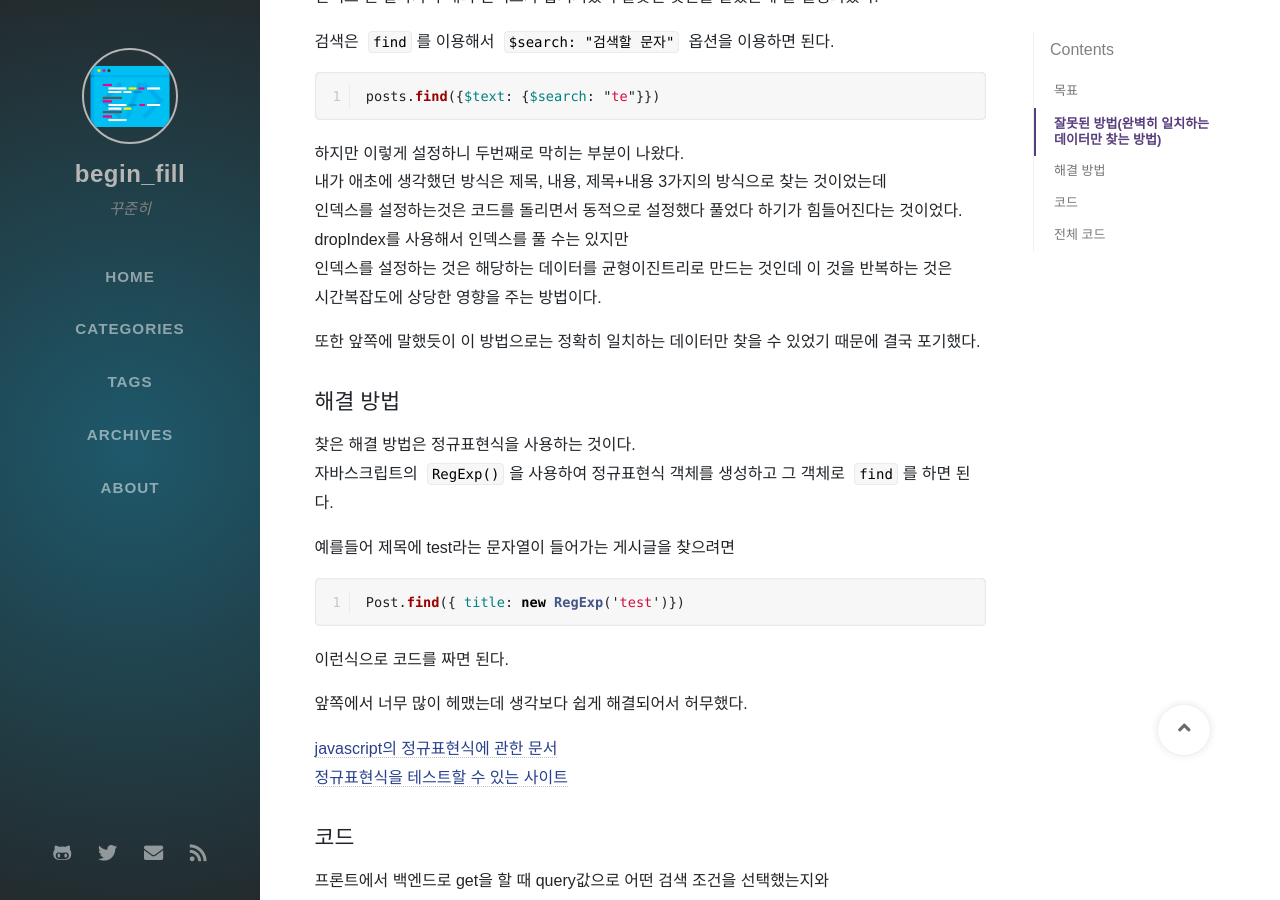
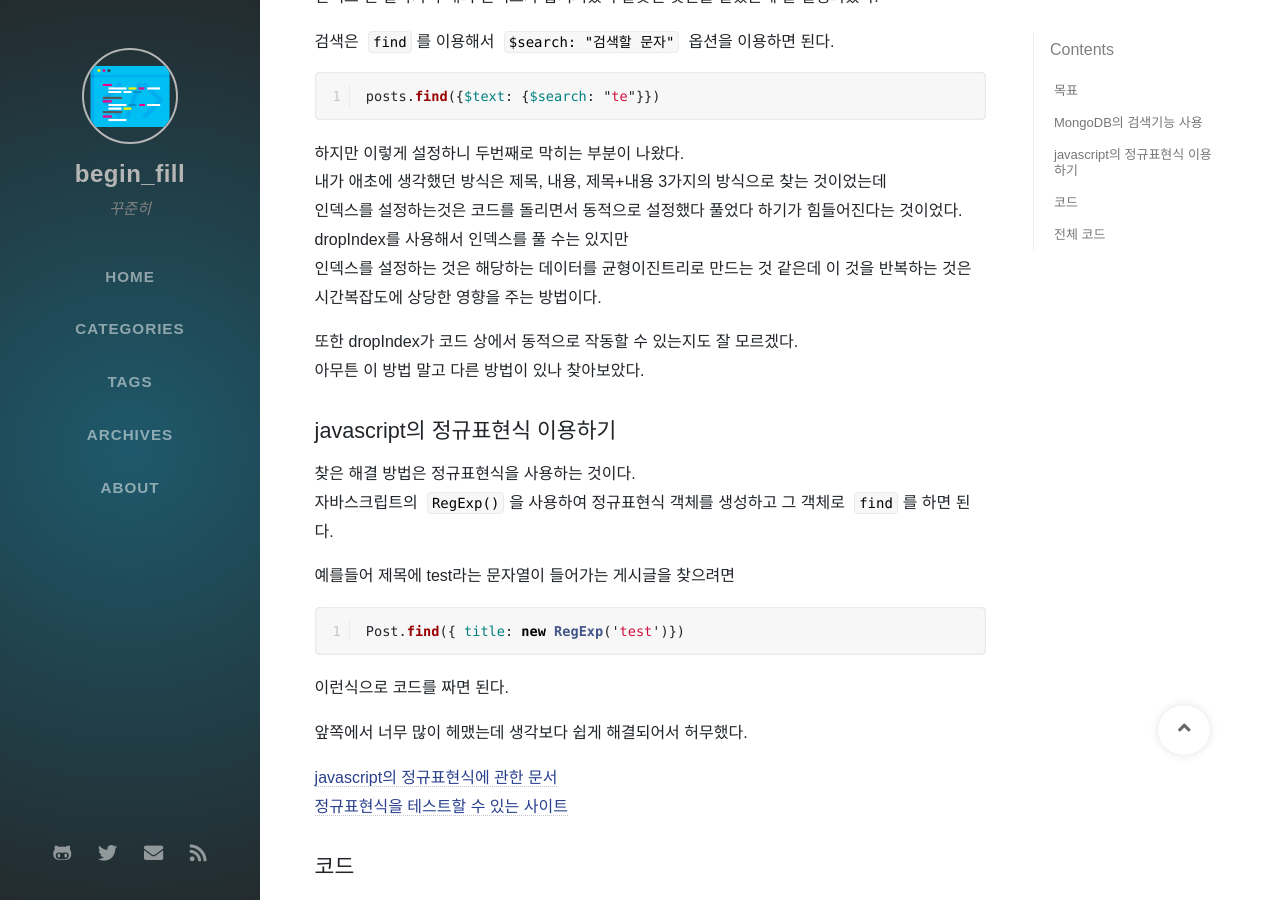
Before and after one commit to ip99202/ip99202.github.io, a Jekyll site: the page built from _posts/2020-02-07-nodejs,-mongodb-게시판-검색-기능.md, in a window 1280 px wide and 900 px high, scrolled down 1429 px. Built offline with Jekyll 4.4.1, drawn with Linux system fonts in a browser that asks for light colours; nearby versions of some CDN libraries; some web fonts are replaced; comment, search, counter and statistics services are not loaded; some of the changed text lies outside the part shown.

Commit message:
Fix post

```diff
--- a/_posts/2020-02-07-nodejs,-mongodb-게시판-검색-기능.md
+++ b/_posts/2020-02-07-nodejs,-mongodb-게시판-검색-기능.md
@@ -12,9 +12,9 @@ seo:
 예를 들어 제목이 'helloworld'라는 게시물이 있으면 'wor'을 검색해도 나올 수 있게 하는 것이 목표다.
 
 
-## 잘못된 방법(완벽히 일치하는 데이터만 찾는 방법)
+## MongoDB의 검색기능 사용
 처음 인터넷에서 검색을 해서 찾은 것은 [https://sy34.net/mongodb-full-text-search/](https://sy34.net/mongodb-full-text-search/)
-이 블로그의 내용을 토대로 코딩을 하기 시작했다. 결론적으로는 이 방법은 데이터가 완벽히 일치하는 것만 찾아내는 방법이었다.
+이 블로그의 내용을 토대로 코딩을 하기 시작했다. 하지만 이 방법은 적용하는것도 복잡하고 동적으로 검색 방법을 바꾸는 것도 힘들어보였다.
 혹시 나중에 이 방법을 쓸 일이 있을 수도 있으니 써본다.
 
 일단 이 방법으로 데이터를 검색하기 위해서는 검색대상의 데이터를 text로 인덱싱해야한다.
@@ -63,14 +63,15 @@ posts.find({$text: {$search: "te"}})
 내가 애초에 생각했던 방식은 제목, 내용, 제목+내용 3가지의 방식으로 찾는 것이었는데
 인덱스를 설정하는것은 코드를 돌리면서 동적으로 설정했다 풀었다 하기가 힘들어진다는 것이었다.
 dropIndex를 사용해서 인덱스를 풀 수는 있지만
-인덱스를 설정하는 것은 해당하는 데이터를 균형이진트리로 만드는 것인데 이 것을 반복하는 것은
+인덱스를 설정하는 것은 해당하는 데이터를 균형이진트리로 만드는 것 같은데 이 것을 반복하는 것은
 시간복잡도에 상당한 영향을 주는 방법이다.
 
-또한 앞쪽에 말했듯이 이 방법으로는 정확히 일치하는 데이터만 찾을 수 있었기 때문에 결국 포기했다.
+또한 dropIndex가 코드 상에서 동적으로 작동할 수 있는지도 잘 모르겠다.
+아무튼 이 방법 말고 다른 방법이 있나 찾아보았다.
 
 
 
-## 해결 방법
+## javascript의 정규표현식 이용하기
 찾은 해결 방법은 정규표현식을 사용하는 것이다.
 자바스크립트의 `RegExp()`을 사용하여 정규표현식 객체를 생성하고 그 객체로 `find`를 하면 된다.
 
```
